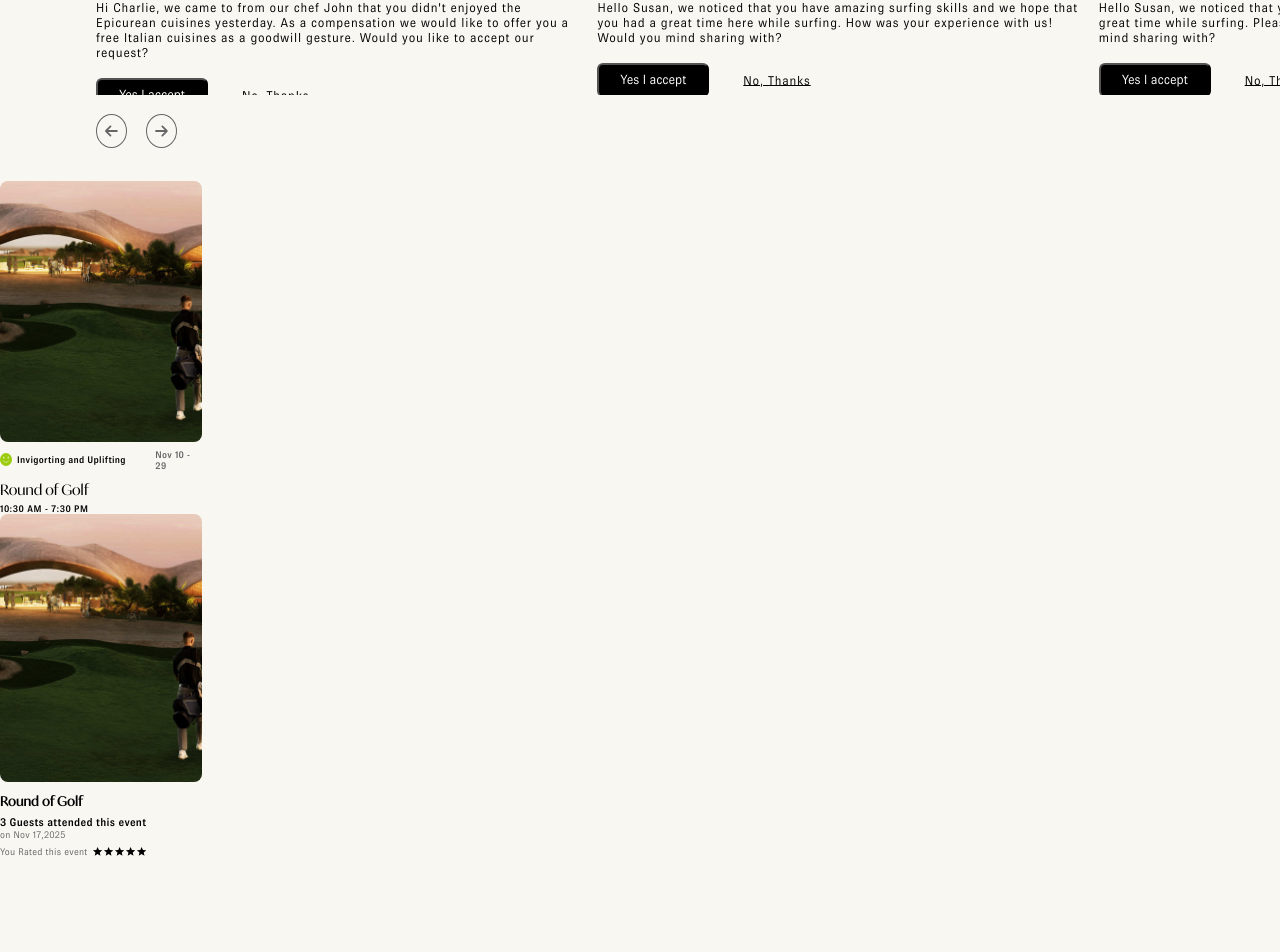
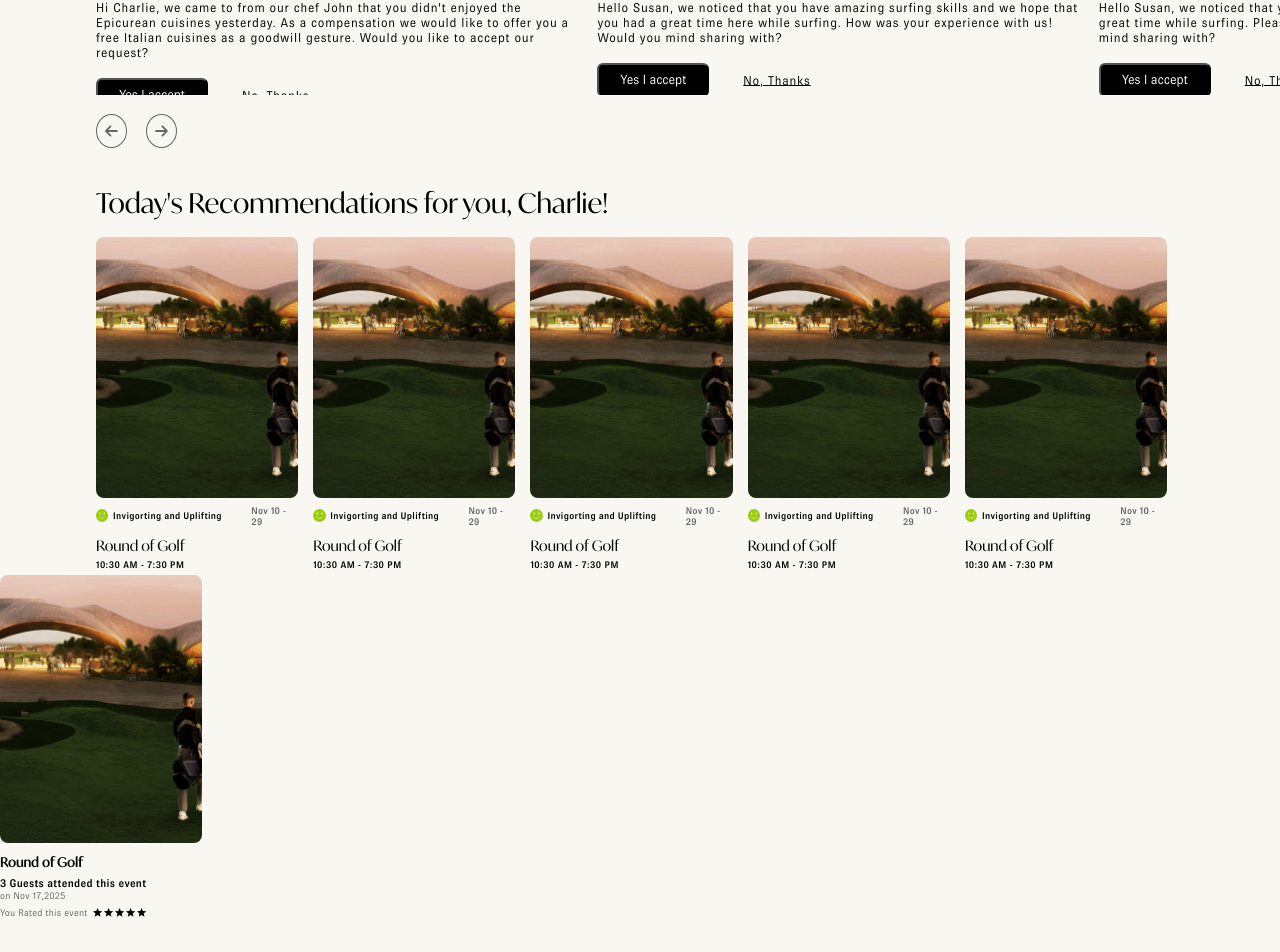
Before and after one commit to anants23O02/NEOM, a React (Vite) app in the folder client/: page / in a window 1280 px wide. Shown: the part 977-1929 px from the top of the page. Built offline with nearby package versions, Linux system fonts and the light colour scheme.

Commit message:
non usable

```diff
--- a/client/src/components/RecommendCards/RecommendCard.tsx
+++ b/client/src/components/RecommendCards/RecommendCard.tsx
@@ -1,7 +1,7 @@
 import { DynamicCardImage } from "../DynamicCardImage/DynamicCardImage";
 import styles from "../../styles/recommendCard.module.css";
 import logo from '../../assets/img/joy.svg';
-export const RecommendCard: React.FC = () => {
+export const RecommendCard: React.FC = ({value}) => {
   return (
     <>
       <div className={styles.recommendCard}>
@@ -18,6 +18,6 @@ export const RecommendCard: React.FC = () => {
           <div className={styles.time}>10:30 AM - 7:30 PM</div>
         </div>
       </div>
-    </>
+      </>
   );
 };
--- a/client/src/pages/dashboard.tsx
+++ b/client/src/pages/dashboard.tsx
@@ -2,16 +2,16 @@ import { Navbar } from "../components/Navbar/Navbar";
 import styles from "../styles/dashboard.module.css";
 import { HorizontalCard } from "../components/HorizontalCard/HorizontalCard";
 import { LocationCards } from "../assets/Dummydata/LocationCards";
-import {askReview} from '../assets/Dummydata/askreview';
+import { askReview } from "../assets/Dummydata/askreview";
 import { BigImageCard } from "../components/BigImageCard/BigImageCard";
 import { RecommendCard } from "../components/RecommendCards/RecommendCard";
 import { AttendedCard } from "../components/AttendedCard/AttendedCard";
 import { motion } from "framer-motion";
 import { useState } from "react";
-import {TranslatingArrows} from '../utils/TranslatiingArrows';
+import { TranslatingArrows } from "../utils/TranslatiingArrows";
 
 export const Dashboard: React.FC = () => {
-  console.log('askReview :>> ', askReview);
+  console.log("askReview :>> ", askReview);
   const [translate, settranslate] = useState(0);
   const [translateBig, settranslateBig] = useState(0);
   function rightTranslateBig() {
@@ -29,7 +29,7 @@ export const Dashboard: React.FC = () => {
       // console.log("translate :>> ", translate);
       const newtranslate = translateBig + 34;
       settranslateBig(newtranslate);
-      setActive('left');
+      // setActive("left");
     } else {
       return;
     }
@@ -51,7 +51,7 @@ export const Dashboard: React.FC = () => {
       // console.log("translate :>> ", translate);
       const newtranslate = translate + 34;
       settranslate(newtranslate);
-      setActive('left');
+      // setActive("left");
     } else {
       return;
     }
@@ -81,12 +81,15 @@ export const Dashboard: React.FC = () => {
               animate={{ x: ` ${translate}vw` }}
               transition={{ duration: 0.5 }}
             >
-              {LocationCards.map((card,i) => {
+              {LocationCards.map((card, i) => {
                 return <HorizontalCard value={card} key={i} />;
               })}
             </motion.div>
           </div>
-          <TranslatingArrows leftTranslate={leftTranslate} rightTranslate={rightTranslate} />
+          <TranslatingArrows
+            leftTranslate={leftTranslate}
+            rightTranslate={rightTranslate}
+          />
         </div>
       </section>
       <section className="container">
@@ -107,18 +110,30 @@ export const Dashboard: React.FC = () => {
               transition={{ duration: 0.5 }}
             >
               {askReview.map((value) => {
+                return <BigImageCard value={value} />;
+              })}
+            </motion.div>
+          </div>
+          <TranslatingArrows
+            leftTranslate={leftTranslateBig}
+            rightTranslate={rightTranslateBig}
+          />
+        </div>
+      </section>
+      <section className="container">
+        <div className={styles.RecommendCard}>
+          <div className={styles.scheduledHeading}>
+              Today's Recommendations for you, Charlie!
+          </div>
+          <div className={styles.RecommendCards}>
+              {[...Array(5)].map((cards) => {
                 return(
-              <BigImageCard value={value} />
+                  <RecommendCard value={cards} />
                 )
               })}
-            </motion.div>
-
           </div>
-          <TranslatingArrows leftTranslate={leftTranslateBig} rightTranslate={rightTranslateBig} />
-
         </div>
       </section>
-      <RecommendCard />
       <AttendedCard />
     </>
   );
--- a/client/src/styles/dashboard.module.css
+++ b/client/src/styles/dashboard.module.css
@@ -40,3 +40,9 @@
     width: max-content;
     overflow: auto;
 }
+.RecommendCards{
+    display: flex;
+    flex-direction: row;
+    gap: 15px;
+    width: max-content;
+}
```
Lines whose indentation alone changed are shown as unchanged.
